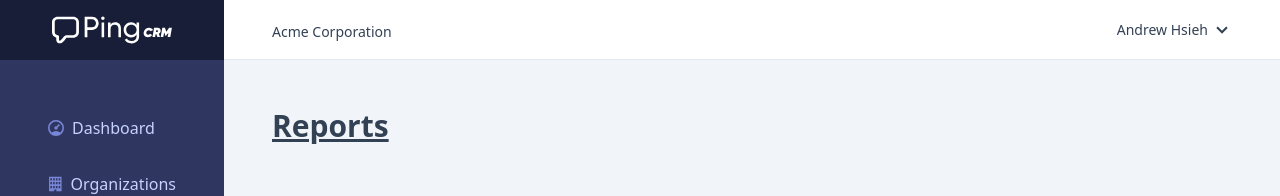
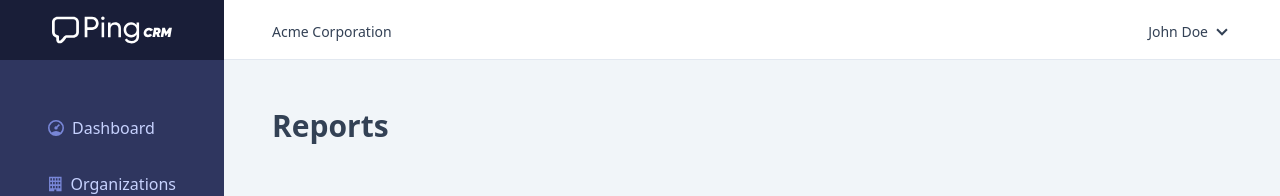
Before and after one commit to hrh47/pingcrm, a React (Vite) app: page /reports in a window 1280 px wide. Shown: the top 196 px of the page. Built offline with nearby package versions, Linux system fonts and the light colour scheme.

Commit message:
Update some styles

```diff
--- a/src/App.jsx
+++ b/src/App.jsx
@@ -39,8 +39,8 @@ const App = () => {
                   dropdownButton={
                     <div className="group flex items-center cursor-pointer select-none">
                       <div className="mr-1 text-gray-700 group-hover:text-indigo-600 focus:text-indigo-600 whitespace-nowrap">
-                        <span>Andrew</span>
-                        <span className="hidden md:inline">&nbsp;Hsieh</span>
+                        <span>John</span>
+                        <span className="hidden md:inline">&nbsp;Doe</span>
                       </div>
                       <Icon
                         className="w-5 h-5 fill-gray-700 group-hover:fill-indigo-600 focus:fill-indigo-600"
@@ -52,7 +52,7 @@ const App = () => {
                   <div className="mt-2 py-2 text-sm bg-white rounded shadow-xl">
                     <NavLink
                       className="block px-6 py-2 hover:text-white hover:bg-indigo-500"
-                      to="#"
+                      to={`/users/1/edit`}
                     >
                       My Profile
                     </NavLink>
--- a/src/components/Dropdown.jsx
+++ b/src/components/Dropdown.jsx
@@ -20,7 +20,12 @@ const Dropdown = ({
 
   return (
     <>
-      <button ref={refs.setReference} type="button" onClick={toggleButton}>
+      <button
+        className="mt-1"
+        ref={refs.setReference}
+        type="button"
+        onClick={toggleButton}
+      >
         {dropdownButton}
         {show &&
           createPortal(
--- a/src/pages/Reports/index.jsx
+++ b/src/pages/Reports/index.jsx
@@ -4,7 +4,7 @@ const Reports = () => {
   return (
     <>
       <Helmet title="Reports" />
-      <h1 className="text-3xl font-bold underline">Reports</h1>
+      <h1 className="mb-8 text-3xl font-bold">Reports</h1>
     </>
   );
 };
```
